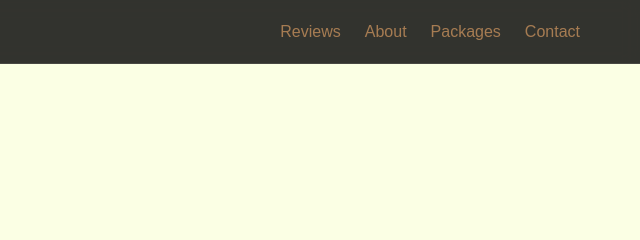
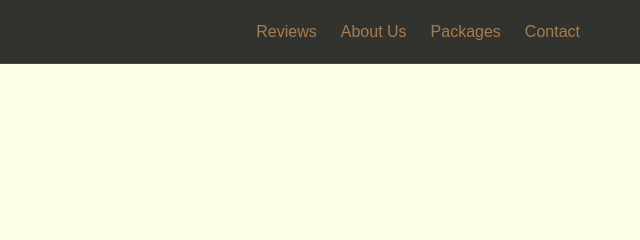
Before and after one commit to LarrydaFish/PhotoBoothWebsite, a plain HTML site: page index.html in a window 1280 px wide. Shown: the top 240 px of the page, 640-1280 px from the left. Drawn offline with Linux system fonts and the light colour scheme; a web font is replaced by a local one.

Commit message:
Update index.html

```diff
--- a/index.html
+++ b/index.html
@@ -22,7 +22,7 @@
             </a>
             <div class="nav-links">
                 <a href="#reviews">Reviews</a>
-                <a href="#about">About</a>
+                <a href="#about">About Us</a>
                 <a href="#packages">Packages</a>
                 <a href="#contact">Contact</a>
             </div>
@@ -35,7 +35,7 @@
     <!-- Mobile Menu -->
     <div class="mobile-menu">
         <a href="#reviews">Reviews</a>
-        <a href="#about">About</a>
+        <a href="#about">About Us</a>
         <a href="#packages">Packages</a>
         <a href="#contact">Contact</a>
     </div>
```
